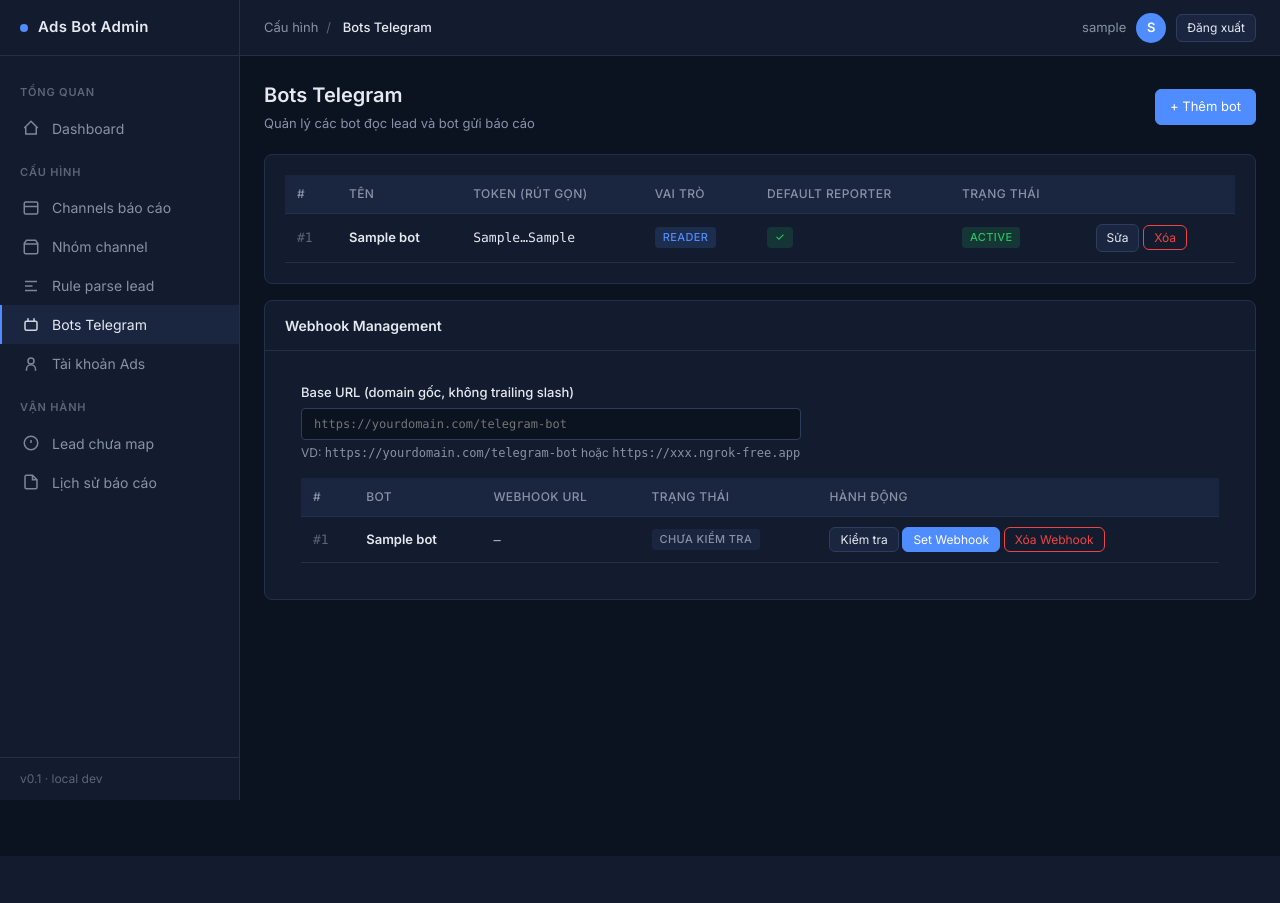
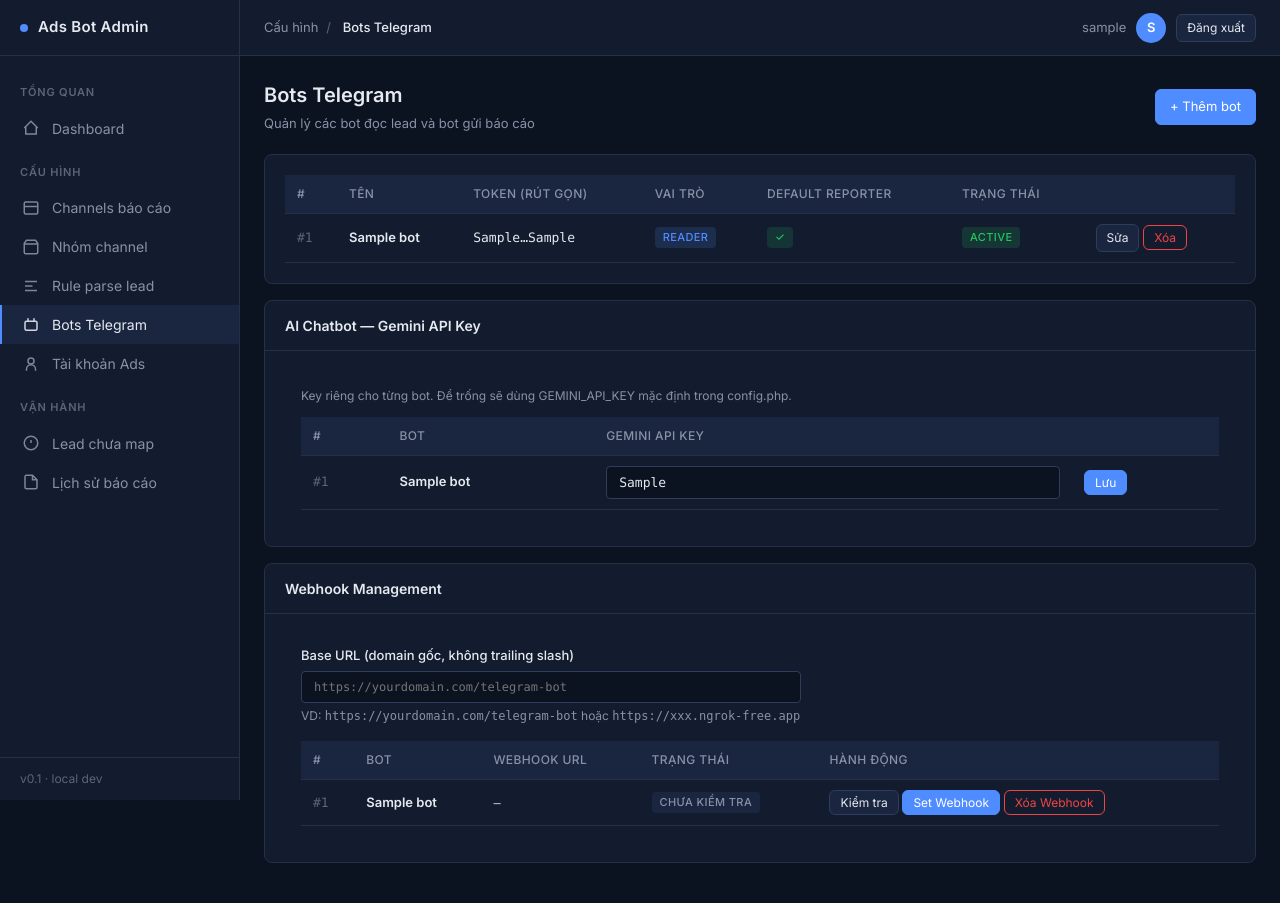
Before and after one commit to haildv1007/telegram-bot, a PHP site: page /bots.php in a window 1280 px wide. Before the commit the page ends 856 px from the top, so only its background shows below. Run offline with PHP 8.4, Linux system fonts and the light colour scheme; the visitor is signed in with stand-in values (Sample User, id 1); tables that the repository leaves empty hold one stand-in row (values such as "Sample post").

Commit message:
Move Gemini API Key to separate section outside bot form
Co-Authored-By: Claude Opus 4.6 <noreply@anthropic.com>

```diff
--- a/admin/bots.php
+++ b/admin/bots.php
@@ -124,16 +124,6 @@ include __DIR__ . '/layout.php';
       <div class="form-help">Dùng khi setwebhook, tránh call giả mạo. Tự đặt chuỗi bất kỳ, hệ thống sẽ dùng khi set webhook.</div>
     </div>
 
-    <?php if ($editing): ?>
-    <h4 style="margin-top:24px;margin-bottom:12px;font-size:13px;text-transform:uppercase;letter-spacing:0.6px;color:var(--text-muted);">AI Chatbot (Thư Ký Kim)</h4>
-    <div class="form-group">
-      <label class="form-label">Gemini API Key</label>
-      <input type="text" name="gemini_api_key" class="form-control mono"
-             value="<?= h($editing['gemini_api_key'] ?? '') ?>" placeholder="AIzaSy... (để trống = dùng key mặc định trong config)">
-      <div class="form-help">Key riêng cho bot này. Để trống sẽ dùng GEMINI_API_KEY trong config.php.</div>
-    </div>
-    <?php endif; ?>
-
     <div class="form-check">
       <input type="checkbox" name="is_default_reporter" id="def" <?= !empty($editing['is_default_reporter']) ? 'checked' : '' ?>>
       <label for="def">Đặt làm bot gửi báo cáo mặc định (fallback khi channel chưa chọn bot)</label>
@@ -195,6 +185,53 @@ include __DIR__ . '/layout.php';
 </div>
 
 <?php endif; ?>
+
+<!-- Gemini API Key -->
+<div class="card mt-4">
+  <div class="card-header">
+    <h3>AI Chatbot — Gemini API Key</h3>
+  </div>
+  <div style="padding:16px">
+    <div class="form-help mb-3">Key riêng cho từng bot. Để trống sẽ dùng GEMINI_API_KEY mặc định trong config.php.</div>
+    <table class="table">
+      <thead>
+        <tr><th>#</th><th>Bot</th><th>Gemini API Key</th><th></th></tr>
+      </thead>
+      <tbody>
+        <?php foreach ($bots as $b): ?>
+        <tr>
+          <td class="mono text-dim">#<?= $b['id'] ?></td>
+          <td><strong><?= h($b['name']) ?></strong></td>
+          <td>
+            <input type="text" class="form-control mono" id="gemini-key-<?= $b['id'] ?>" style="font-size:13px"
+                   value="<?= h($b['gemini_api_key'] ?? '') ?>" placeholder="Để trống = dùng key mặc định">
+          </td>
+          <td><button class="btn btn-sm btn-primary" onclick="saveGeminiKey(<?= $b['id'] ?>)">Lưu</button></td>
+        </tr>
+        <?php endforeach; ?>
+        <?php if (empty($bots)): ?>
+        <tr><td colspan="4" class="text-muted" style="text-align:center;padding:16px;">Chưa có bot nào.</td></tr>
+        <?php endif; ?>
+      </tbody>
+    </table>
+  </div>
+</div>
+
+<script>
+async function saveGeminiKey(botId) {
+  const key = document.getElementById('gemini-key-' + botId).value;
+  const form = new FormData();
+  form.append('bot_id', botId);
+  form.append('gemini_api_key', key);
+  const r = await fetch('api/save_gemini_key.php', { method: 'POST', body: form, credentials: 'same-origin' });
+  const data = await r.json();
+  if (data.ok) {
+    alert('Đã lưu Gemini API Key cho bot #' + botId);
+  } else {
+    alert('Lỗi: ' + (data.error || 'Không rõ'));
+  }
+}
+</script>
 
 <!-- Webhook Management -->
 <div class="card mt-4">
```
Also changed, not shown: admin/api/save_gemini_key.php (added, +18 -0 lines).
